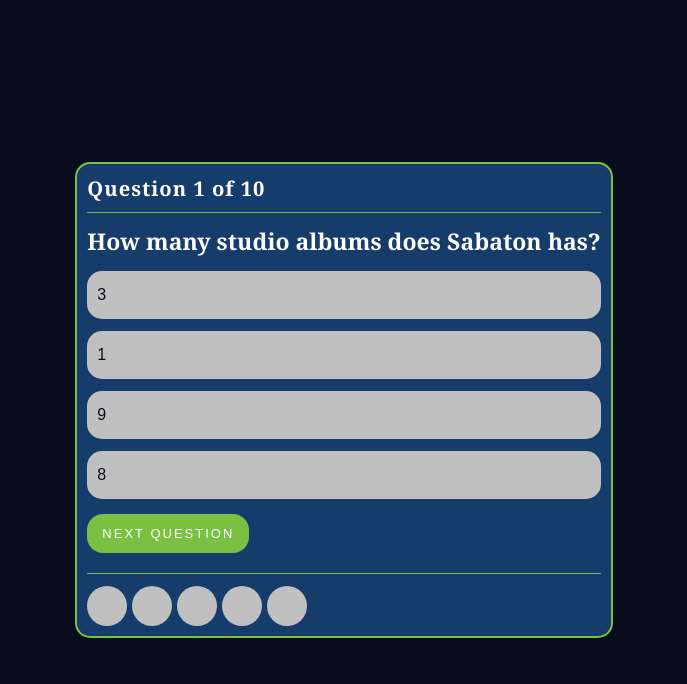
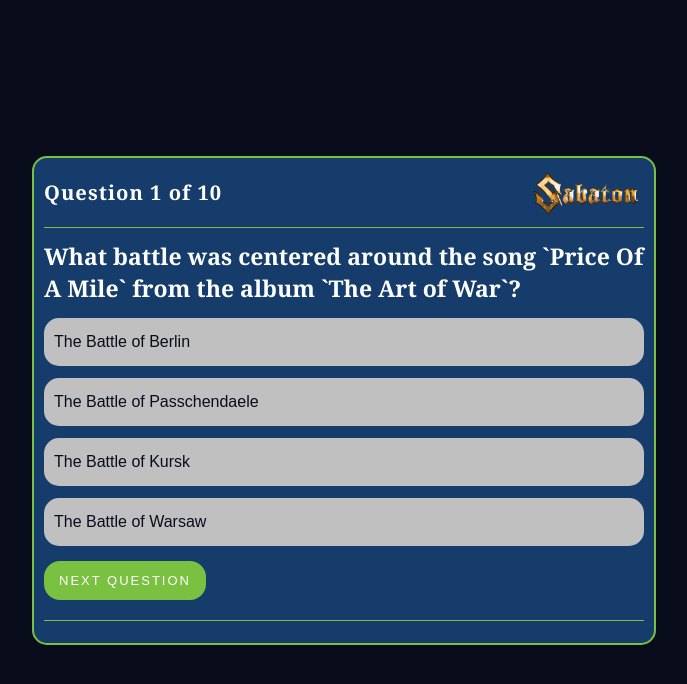
Before and after one commit to Dmytro1991ua/Sabaton_Fans_Quiz, a plain HTML site: page index.html in a window 1280 px wide. Both pictures are taken after a click on the link "START QUIZ". Shown: the whole page, without its empty margins (296-983 px from the left). Drawn offline with nearby package versions, Linux system fonts and the light colour scheme.

Commit message:
implemented behavior to render questions(random question and answer, added answer options buttons and styles depends on a correct or wrong answer, smooth appearing animation for answer options and make answer options buttons disable(unclickable) when a certain option was selected

```diff
--- a/css/main.css
+++ b/css/main.css
@@ -230,12 +230,40 @@
     max-width: 60rem;
 }
 
+.quiz-questions__header {
+    display: flex;
+    justify-content: space-between;
+    align-items: center;
+    border-bottom: 1px solid var(--color-mantis);
+    margin-bottom: 1.2rem;
+    padding-bottom: 1rem;
+}
+
+@media (min-width: 75em) {
+    .quiz-questions__header {
+        min-height: 6rem;
+    }
+}
+
 .quiz-questions__question-number {
     font-size: calc(13px + 12 * ((100vw - 320px) / (1920 - 320)));
     letter-spacing: .1rem;
-    padding-bottom: 1rem;
-    border-bottom: 1px solid var(--color-mantis);
-    margin-bottom: 1.2rem;
+}
+
+.quiz-questions-logo-box {
+    width: 7rem;
+    height: 2.2rem;
+}
+
+@media (min-width: 75em) {
+    .quiz-questions-logo-box {
+        width: 12rem;
+        height: 4.2rem;
+    }
+}
+
+.quiz-questions-logo-img {
+    object-fit: cover;
 }
 
 .quiz-questions__title {
@@ -259,6 +287,46 @@
     margin-bottom: 1.5rem;
     cursor: pointer;
     text-align: left;
+    transition: all .3s ease-in-out;
+    opacity: 0;
+    animation: fadeIn .3s ease-in-out forwards;
+    position: relative;
+    overflow: hidden;
+}
+
+.quiz-questions__answer-option.already-answered {
+    pointer-events: none;
+}
+
+.quiz-questions__answer-option.correct,
+.quiz-questions__answer-option.wrong {
+    color: var(--color-white);
+}
+
+.quiz-questions__answer-option.correct::before,
+.quiz-questions__answer-option.wrong::before {
+    content: "";
+    position: absolute;
+    left: 0;
+    top: 0;
+    height: 100%;
+    width: 100%;
+    border: 2px solid var(--color-white);
+    border-radius: 1.5rem;
+    z-index: -1;
+    animation: slideInLeft .4s ease-in-out forwards;
+}
+
+.quiz-questions__answer-option.correct::before {
+    background-color: var(--color-mantis);
+}
+
+.quiz-questions__answer-option.wrong::before {
+    background-color: var(--color-tomato);
+}
+
+.quiz-questions__answer-option:hover {
+    background-color: var(--color-white);
 }
 
 .quiz-questions__answer-option:not(:last-child) {
@@ -278,11 +346,18 @@
 
 .quiz-questions__answer-indecator {
     border: none;
-    width: 4rem;
-    height: 4rem;
+    width: 2.5rem;
+    height: 2.5rem;
     background-color: var(--color-silver);
     border-radius: 50%;
     cursor: pointer;
+}
+
+@media (min-width: 48em) {
+    .quiz-questions__answer-indecator {
+        width: 4rem;
+        height: 4rem;
+    }
 }
 
 .quiz-questions__answer-indecator:not(:last-child) {
@@ -373,3 +448,23 @@
 .quiz-results__btn:not(:last-child) {
     margin-right: 1rem;
 }
+
+@keyframes fadeIn {
+    0% {
+        opacity: 0;
+    }
+
+    100% {
+        opacity: 1;
+    }
+}
+
+@keyframes slideInLeft {
+    0% {
+        transform: translateX(-100%);
+    }
+
+    100% {
+        transform: translateX(0%);
+    }
+}
--- a/index.html
+++ b/index.html
@@ -121,21 +121,26 @@
             <div class="container">
                <div class="quiz-questions__body">
                   <div class="quiz-questions__item">
-                     <h4 class="quiz-questions__question-number">Question 1 of 10</h4>
-                     <h3 class="quiz-questions__title">How many studio albums does Sabaton has?</h3>
+                     <div class="quiz-questions__header">
+                        <h4 class="quiz-questions__question-number"></h4>
+                        <a href="" class="quiz-questions-logo-box">
+                           <img class="quiz-questions__logo" src="img/logo.png" alt="Sabaton logo">
+                        </a>
+                     </div>
+                     <h3 class="quiz-questions__title"></h3>
                      <div class="quiz-questions__answer-options">
-                        <button class="quiz-questions__answer-option">3</button>
-                        <button class="quiz-questions__answer-option">1</button>
-                        <button class="quiz-questions__answer-option">9</button>
-                        <button class="quiz-questions__answer-option">8</button>
+                        <!-- <button class="quiz-questions__answer-option"></button>
+                        <button class="quiz-questions__answer-option"></button>
+                        <button class="quiz-questions__answer-option"></button>
+                        <button class="quiz-questions__answer-option"></button> -->
                      </div>
                      <button class="quiz-questions__btn btn btn--smaller">Next Question</button>
                      <div class="quiz-questions__answer-indecators">
+                        <!-- <button class="quiz-questions__answer-indecator"></button>
                         <button class="quiz-questions__answer-indecator"></button>
                         <button class="quiz-questions__answer-indecator"></button>
                         <button class="quiz-questions__answer-indecator"></button>
-                        <button class="quiz-questions__answer-indecator"></button>
-                        <button class="quiz-questions__answer-indecator"></button>
+                        <button class="quiz-questions__answer-indecator"></button> -->
                      </div>
                   </div>
                </div>
@@ -186,6 +191,7 @@
       </main>
    </div>
    <script src="https://unpkg.com/swiper/swiper-bundle.min.js"></script>
+   <script src="js/question.js"></script>
    <script type='module' src="js/main.js"></script>
 </body>
 
--- a/js/main.js
+++ b/js/main.js
@@ -1,3 +1,4 @@
+import renderQuizQuestions from "./renderQuizQuestions.js";
 import { swiper } from "./swiper.js";
 
 const heroSection= document.querySelector(".hero");
@@ -14,14 +15,14 @@
    }
 };
 
-const hideQuizQuestionSection = (event) => {
-   const target = event.target;
+// const hideQuizQuestionSection = (event) => {
+//    const target = event.target;
 
-   if (target.classList.contains("quiz-questions__btn")) {
-      quizQuestionsSection.classList.remove("show");
-      quizResultsSection.classList.add("show");
-   }
-};
+//    if (target.classList.contains("quiz-questions__btn")) {
+//       quizQuestionsSection.classList.remove("show");
+//       quizResultsSection.classList.add("show");
+//    }
+// };
 
 const hideQuizResultsSection = (event) => {
    const target = event.target;
@@ -34,7 +35,8 @@
 
 
 heroSection.addEventListener("click", hideHeroSection);
-quizQuestionsSection.addEventListener("click", hideQuizQuestionSection);
+//quizQuestionsSection.addEventListener("click", hideQuizQuestionSection);
 quizResultsSection.addEventListener("click", hideQuizResultsSection);
 
 swiper();
+renderQuizQuestions();
--- /dev/null
+++ b/js/renderQuizQuestions.js
@@ -0,0 +1,128 @@
+const renderQuizQuestions = () => {
+   const questionNumber = document.querySelector(".quiz-questions__question-number"),
+      questionTitle = document.querySelector(".quiz-questions__title"),
+      answerOptionsContainer = document.querySelector(".quiz-questions__answer-options"),
+      questionsSection = document.querySelector(".quiz-questions"),
+      answerIndecators = document.querySelectorAll(".quiz-questions__answer-indecators");
+
+
+   let currentQuestion;
+   let questionCounter = 0;
+   let availbleQuestions = [];
+   let availbleAnswerOptions = [];
+
+   //push all quiz questions to  avaibleQuestions array
+   const getAvailbleQuestion = () => {
+      quizQuestions.forEach((question) => availbleQuestions.push(question));
+   };
+
+   // push all answers options to availbleAnswerOptions array, create answer options in HTML and update UI
+   const setAvaibleAnswersOptions = () => {
+      const answerOptionLength = currentQuestion.answerOptions.length;
+      //set answer options (get array with answer options from test data push to availbleAnswerOptions )
+      for (let i = 0; i < answerOptionLength; i++) {
+         availbleAnswerOptions.push(i);
+      }
+
+      answerOptionsContainer.innerHTML = "";
+      let optionAnimationDelay = 0.15;
+
+      // create answer options in HTML and update UI
+      for (let i = 0; i < answerOptionLength; i++) {
+         //random answers options
+         const quizRandomAnswer = availbleAnswerOptions[Math.floor(Math.random() * availbleAnswerOptions.length)];
+         //get a position of answer in the array
+         const quizAnswerOptionPosition = availbleAnswerOptions.indexOf(quizRandomAnswer);
+         // remove answer option to avoid repeation
+         availbleAnswerOptions.splice(quizAnswerOptionPosition, 1);
+
+         const answerOption = document.createElement("button");
+         answerOption.classList.add("quiz-questions__answer-option");
+         answerOption.textContent = currentQuestion.answerOptions[quizRandomAnswer];
+         answerOption.id = quizRandomAnswer;
+
+         //implement smooth animation for answer options
+         answerOption.style.animationDelay = `${optionAnimationDelay}s`;
+         optionAnimationDelay += 0.15;
+
+         answerOptionsContainer.appendChild(answerOption);
+
+         // get a result from a current attempt question
+         const getAnswerOptionResult = () => {
+            //get id of a cicked answer option btn
+            const id = parseInt(answerOption.id);
+
+            //compare clicked answer option btn with a correct answer
+            if (id === currentQuestion.correctAnswer) {
+               answerOption.classList.add("correct");
+            } else {
+               answerOption.classList.add("wrong");
+
+               //set a correct answer while a wrong answer was selected
+               [...answerOptionsContainer.children].forEach(answerOption => {
+                  if (parseInt(answerOption.id) === currentQuestion.correctAnswer) {
+                     answerOption.classList.add("correct");
+                  }
+               });
+            }
+            disableAnswerOptionClick();
+         };
+         answerOption.addEventListener("click", getAnswerOptionResult);
+      }
+
+   };
+
+   //set a current question number of all avaible questions and increase a count of each question
+   const setQuestionNumber = () => {
+      questionNumber.textContent = `Question ${questionCounter + 1} of ${quizQuestions.length}`;
+      questionCounter++;
+   };
+
+   //get a random question from avaibleQuestions and updates quiz title accordingly
+   const setAvaibleQuestion = () => {
+      //get a random question from avaibleQuestions and updates quiz title accordingly
+      const quizRandomQuestion = availbleQuestions[Math.floor(Math.random() * availbleQuestions.length)];
+      currentQuestion = quizRandomQuestion;
+      questionTitle.textContent = currentQuestion.question;
+
+      //get a position of question in the array and remove it to avoid repeation
+      const quizQuestionPosition = availbleQuestions.indexOf(quizRandomQuestion);
+      availbleQuestions.splice(quizQuestionPosition, 1);
+
+   };
+
+   // make answer option buttons disable (unclickable ) when a certain answer was selected
+   const disableAnswerOptionClick = () => {
+      [...answerOptionsContainer.children].forEach(option => option.classList.add("already-answered"));
+   };
+
+   //get(render) a current availble quiz question
+   const getNewQuestion = () => {
+
+      setQuestionNumber();
+
+      setAvaibleQuestion();
+
+      setAvaibleAnswersOptions();
+   };
+
+
+   // implement logic when a next btn is clicked
+   const nextQuestion = (event) => {
+      const target = event.target;
+
+      if (target.classList.contains("quiz-questions__btn")) {
+         // if questionCounter reaches the last question, then quiz is over, otherwise render question
+         questionCounter === quizQuestions.length ? console.log("quiz is over") : getNewQuestion();
+      }
+   };
+
+   questionsSection.addEventListener('click', nextQuestion);
+   window.addEventListener("load", () => {
+      // when a window is loaded push quiz questions into avaibleQuestions and get current new question
+      getAvailbleQuestion();
+      getNewQuestion();
+   });
+}
+
+export default renderQuizQuestions;
```
Also changed, not shown: img/logo.png (added), js/question.js (line endings or trailing spaces).
